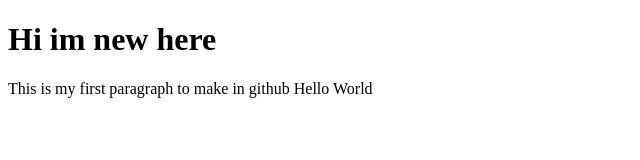
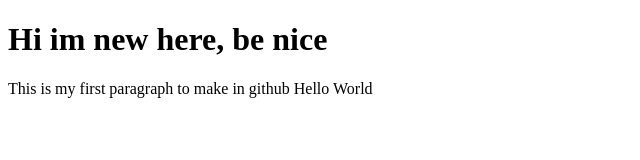
Before and after one commit to Varezo/Latihan1, a plain HTML site: page index.html in a window 1280 px wide. Shown: the whole page, without its empty margins (0-640 px from the left). Drawn offline with Linux system fonts and the light colour scheme.

Commit message:
Update index.html

```diff
--- a/index.html
+++ b/index.html
@@ -5,7 +5,7 @@
 </head>
 <body>
     <h1>
-        Hi im new here
+        Hi im new here, be nice
     </h1>
     <p1>
         This is my first paragraph to make in github
```
